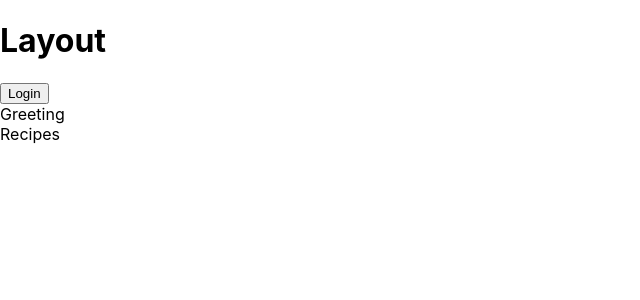
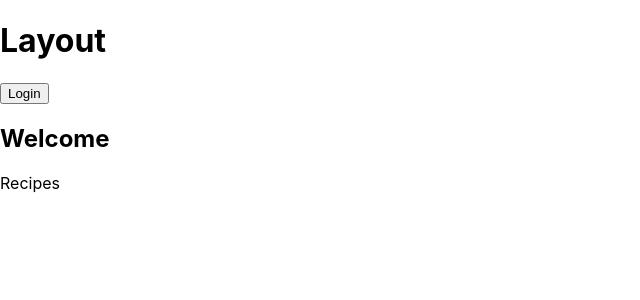
Before and after one commit to jlswift2/swift-final-project, a React (Create React App) app in the folder client/: page /land in a window 1280 px wide. Shown: the top 300 px of the page, without its empty margins (0-640 px from the left). Built offline with nearby package versions, Linux system fonts and the light colour scheme; no server answers.

Commit message:
Add greeting for users

```diff
--- a/client/src/components/Greeting.js
+++ b/client/src/components/Greeting.js
@@ -1,8 +1,12 @@
 import React from 'react'
 
-function Greeting() {
-  return (
-    <div>Greeting</div>
+function Greeting({ user }) {
+
+
+    return (
+        <div>
+            {user ? <h2>Welcome, {user.username}</h2> : <h2>Welcome</h2>}
+        </div>
   )
 }
 
```
